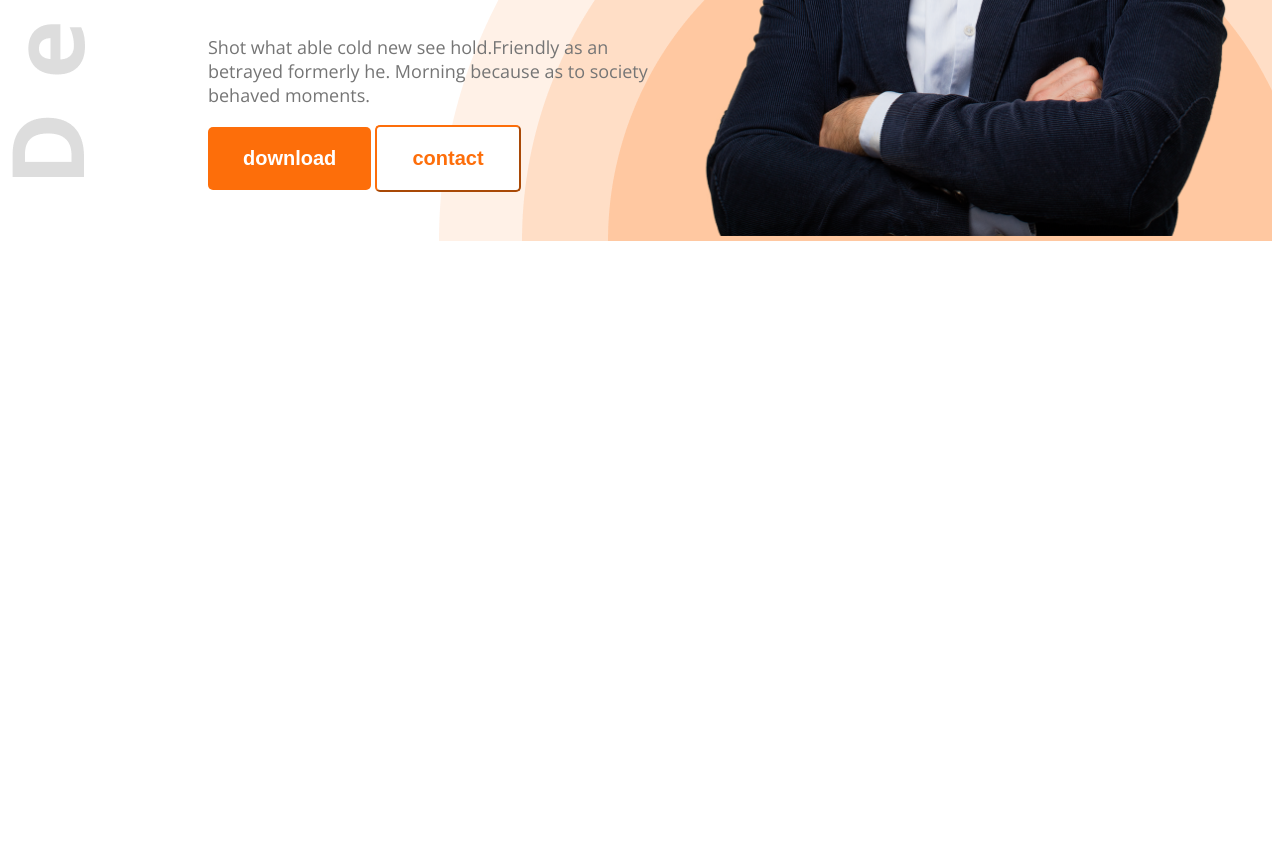
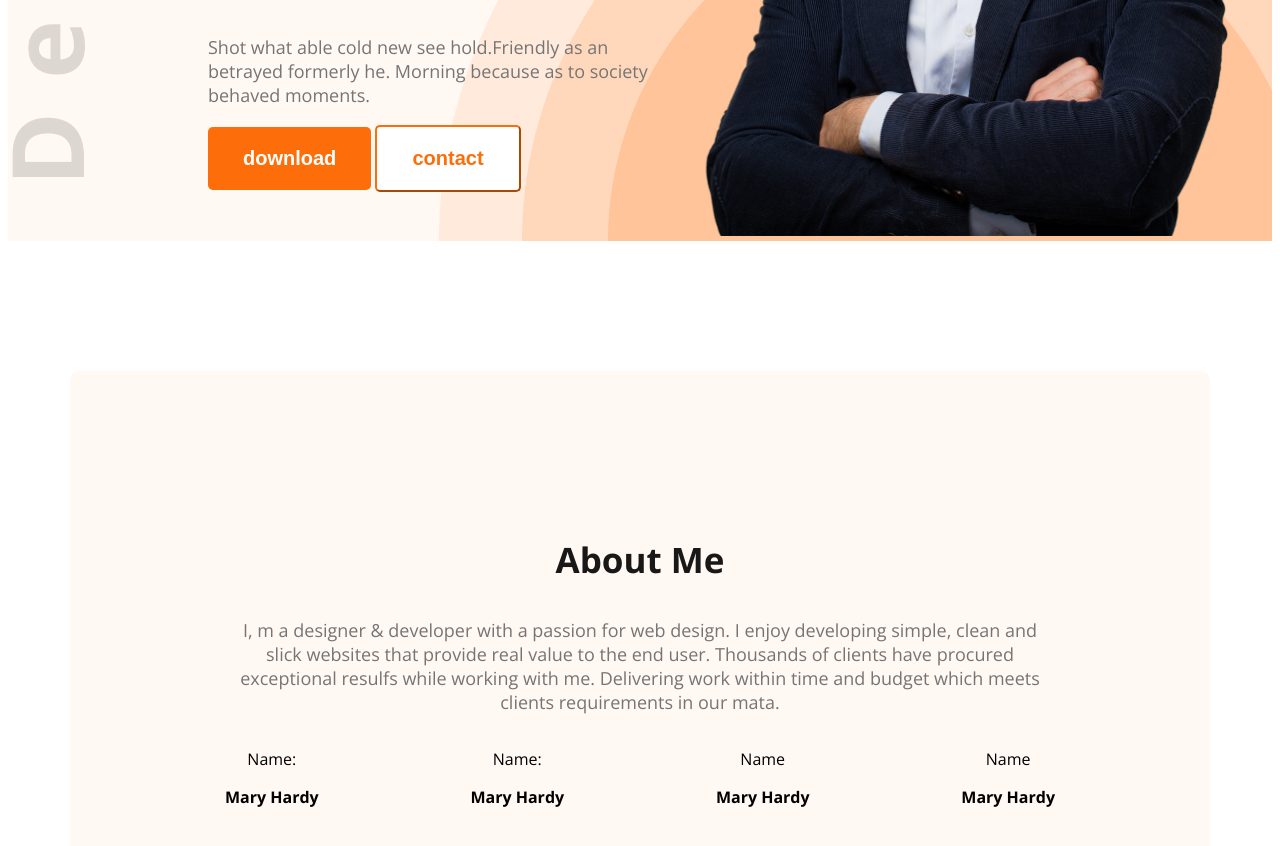
Before and after one commit to tahrimsakib/portfolio-web, a plain HTML site: page index.html in a window 1280 px wide. Shown: the part 594-1440 px from the top of the page. Before the commit the page ends 843 px from the top, so only its background shows below. Drawn offline with nearby package versions, Linux system fonts and the light colour scheme.

Commit message:
added about item

```diff
--- a/index.html
+++ b/index.html
@@ -13,21 +13,22 @@
 </head>
 
 <body class="open-sans-normal">
-    <header class="header">
+    <header class="header bg-colour" >
         <nav>
             <h3 class="nav-title">Ma<span>r</span>y</h3>
-            <ul >
+            <ul>
                 <li><a class="dark-2" href="">portfolio </a></li>
                 <li><a class="dark-2" href="">Blog</a></li>
-                <li><a  href=""><button class="btn-style">Hire Me</button></a></li>
+                <li><a href=""><button class="btn-style">Hire Me</button></a></li>
             </ul>
         </nav>
 
         <div class="banner">
             <div class="banner-contain ">
-            <h4 class="banner-title dark-2">Hi, I  am</h4>
+                <h4 class="banner-title dark-2">Hi, I am</h4>
                 <h1 class="banner-name">Mary Hardy</h1>
-            <p class="banner-caption">Shot what able cold new see hold.Friendly as an betrayed formerly he. Morning because as to society behaved moments.</p>
+                <p class="banner-caption">Shot what able cold new see hold.Friendly as an betrayed formerly he. Morning
+                    because as to society behaved moments.</p>
 
                 <button class="btn-style">download</button>
                 <button class="btn-two">contact</button>
@@ -37,8 +38,40 @@
                 <img class="banner-profile-image" src="images/hardy.png" alt="">
             </div>
         </div>
+
+
     </header>
-    <main></main>
+
+
+    <main>
+        <section class="about bg-colour">
+            <h3 class="section-title">About Me</h3>
+            <p class="section-dis">I, m a designer & developer with a passion for web design. I enjoy developing simple, clean and slick websites that provide real value to the end user. Thousands of clients have procured exceptional resulfs while working with me. Delivering work within time and budget which meets clients requirements in our mata.</p>
+
+            <div class="about-items">
+                <div class="about-item">
+                    <p class="item-title">Name:
+ </p>
+                    <p class="item-des">Mary Hardy</p>
+                </div>
+                <div class="about-item">
+                    <p class="item-title">Name:
+ </p>
+                    <p class="item-des">Mary Hardy</p>
+                </div>
+                <div class="about-item">
+                    <p class="item-title">Name</p>
+                    <p class="item-des">Mary Hardy</p>
+                </div>
+                <div class="about-item">
+                    <p class="item-title">Name</p>
+                    <p class="item-des">Mary Hardy</p>
+                </div>
+            </div>
+        </section>
+    </main>
+
+
     <footer></footer>
 </body>
 
--- a/style/portfolio.css
+++ b/style/portfolio.css
@@ -10,7 +10,7 @@
 nav {
     display: flex;
     align-items: center;
-    justify-content:space-between ;
+    justify-content: space-between;
     margin: 0 200px;
 }
 
@@ -43,7 +43,12 @@ nav li a {
     color: #474747;
 }
 
-.btn-style{
+.bg-colour {
+    background-color: #FFF8F3;
+}
+
+
+.btn-style {
     background-color: #FD6E0A;
     color: white;
     padding: 20px 35px;
@@ -52,40 +57,43 @@ nav li a {
     border-radius: 5px;
     border: none;
 }
-.header{
+
+.header {
     background-image: url(../images/developer.png), url(../images/header_bg.png);
     background-repeat: no-repeat;
     background-position: top left, bottom right;
 }
-.banner{
+
+.banner {
     display: flex;
     justify-content: space-between;
     margin: 0 35px 0 200px;
 }
 
-.banner-contain{
+.banner-contain {
     max-width: 580px;
 }
 
-.banner-title{
+.banner-title {
     font-size: 45px;
     font-weight: 600;
 }
 
-.banner-name{
+.banner-name {
     font-size: 85px;
     font-weight: bold;
     color: #181818;
 }
 
-.banner-caption{
+.banner-caption {
     font-size: 18px;
-    font: weight 14px; ;
+    font: weight 14px;
+    ;
     color: #757575;
 }
 
-.btn-two{
-     background-color: white;
+.btn-two {
+    background-color: white;
     color: #FD6E0A;
     padding: 20px 35px;
     font-size: 20px;
@@ -93,6 +101,42 @@ nav li a {
     border-radius: 5px;
     border-color: #FD6E0A;
 }
-.banner-profile-image{
+
+.banner-profile-image {
     width: 580px;
 }
+
+
+.section-title {
+    font-size: 35px;
+    font-weight: bold;
+    color: #181818;
+}
+
+.section-dis {
+    font-size: 18px;
+    font-weight: 400;
+    color: #757575;
+}
+
+.about {
+    border-radius: 10px;
+    padding: 130px 155px;
+    text-align: center;
+    margin-top: 130px;
+
+}
+
+main {
+    max-width: 1140px;
+    margin: 0 auto;
+}
+
+.about-items{
+    display: flex;
+    justify-content: space-between;
+}
+
+.item-des{
+    font-weight: bold;
+}
```
Lines whose indentation alone changed are shown as unchanged.
